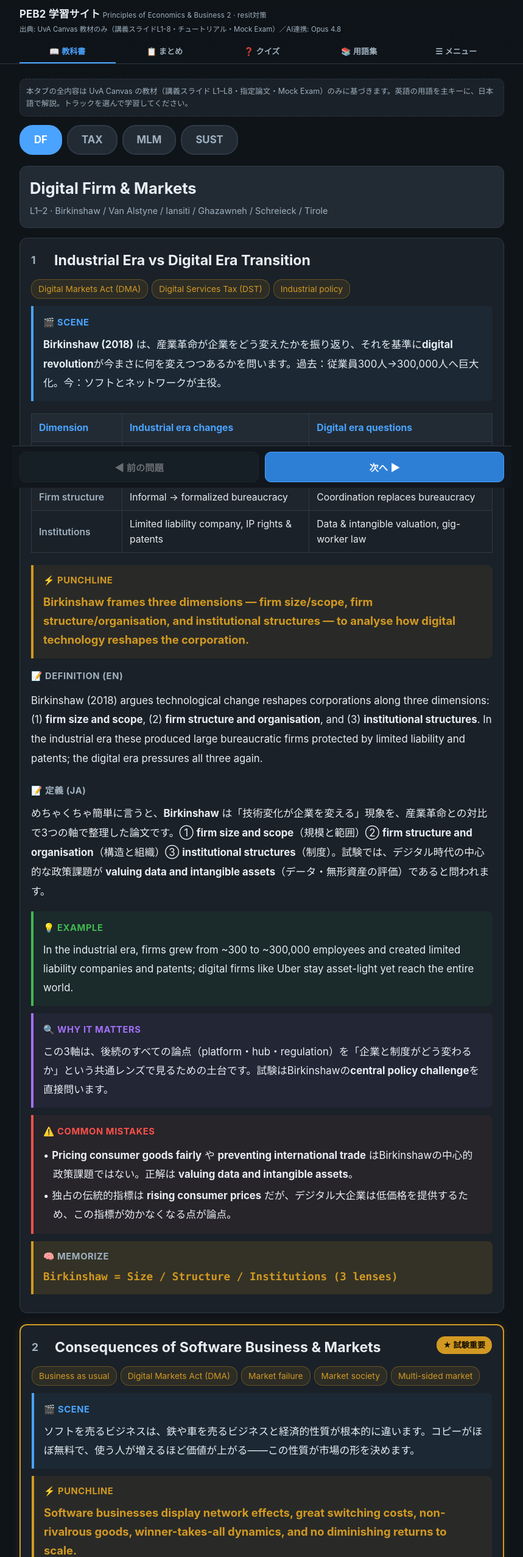
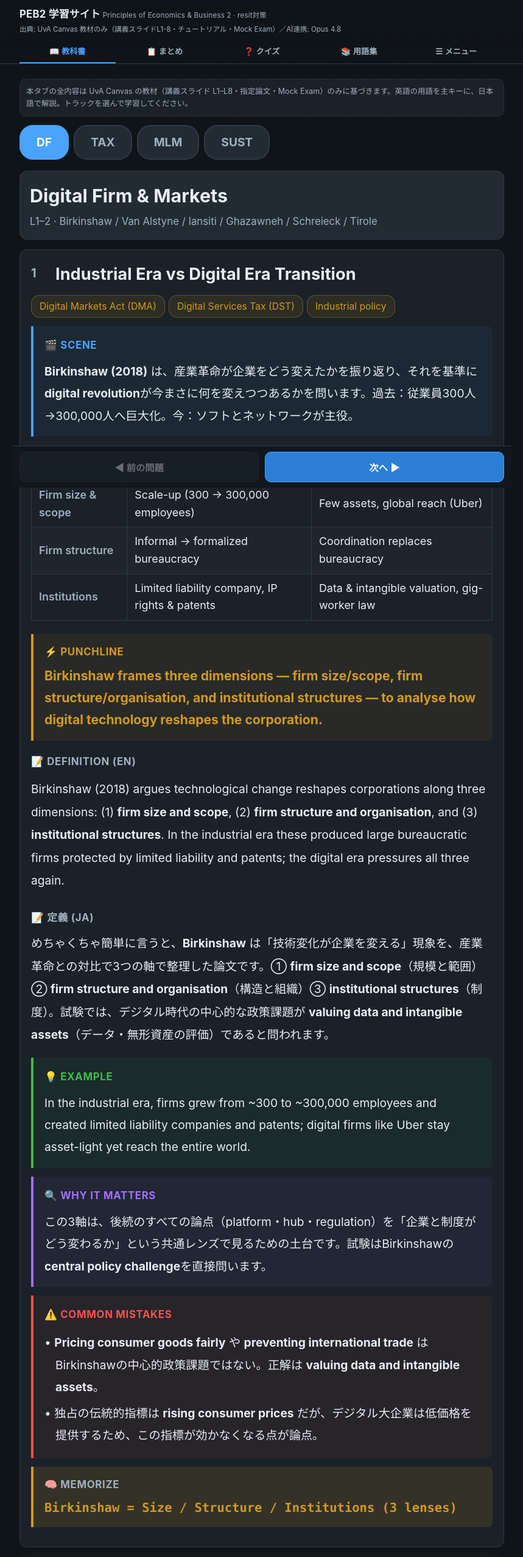
Before and after one commit to j-boxstyle/peb2-study, a plain HTML site: page index.html in a window 1280 px wide. Shown: the top 2554 px of the page at 61% size, without its empty margins (210-1069 px from the left). Drawn offline with Linux system fonts and the light colour scheme.

Commit message:
style(textbook): enlarge fonts further for readability

```diff
--- a/index.html
+++ b/index.html
@@ -106,68 +106,68 @@ kbd{background:var(--panel2);border:1px solid var(--line);border-radius:5px;padd
 /* ===== Textbook tab (8-block concept cards) ===== */
 .tb-intro{margin-bottom:14px}
 .ch-pills{display:flex;gap:8px;flex-wrap:wrap;margin:8px 0 18px}
-.ch-pill{background:var(--panel2);border:2px solid var(--line);border-radius:22px;padding:9px 22px;cursor:pointer;font-size:1.05rem;font-weight:700;color:var(--mut);transition:all .15s}
+.ch-pill{background:var(--panel2);border:2px solid var(--line);border-radius:22px;padding:11px 26px;cursor:pointer;font-size:1.2rem;font-weight:700;color:var(--mut);transition:all .15s}
 .ch-pill.active{background:var(--acc);border-color:var(--acc);color:#fff}
 .ch-pill:hover{border-color:var(--acc)}
 .chapter-header{margin-bottom:16px;padding:16px;background:var(--panel2);border-radius:12px;border:1px solid var(--line)}
-.chapter-title{font-size:1.6rem;font-weight:700;color:var(--tx)}
-.chapter-sub{font-size:.9rem;color:var(--mut);margin-top:4px}
+.chapter-title{font-size:1.9rem;font-weight:700;color:var(--tx)}
+.chapter-sub{font-size:1.05rem;color:var(--mut);margin-top:4px}
 .concept-card{background:var(--panel);border:1px solid var(--line);border-radius:12px;padding:18px;margin-bottom:18px}
 .concept-card.star-card{border:2px solid var(--warn);box-shadow:0 0 18px rgba(210,153,34,.12)}
 .concept-header{display:flex;align-items:flex-start;gap:10px;margin-bottom:12px}
-.concept-num{font-size:1.1rem;color:var(--mut);min-width:28px;font-weight:700;padding-top:4px}
-.concept-title{font-size:1.45rem;font-weight:700;flex:1;color:var(--tx)}
-.star-badge{background:var(--warn);color:#1a1200;font-size:.82rem;font-weight:700;padding:4px 11px;border-radius:14px;white-space:nowrap}
-.section-label{font-size:.92rem;font-weight:700;letter-spacing:.04em;text-transform:uppercase;margin-bottom:7px;color:var(--mut)}
-.scene-block{border-left:4px solid var(--acc);background:rgba(74,163,255,.06);padding:14px 16px;margin:12px 0;border-radius:0 8px 8px 0;font-size:1.05rem;line-height:1.85}
-.punch-block{border-left:4px solid var(--warn);background:rgba(210,153,34,.08);padding:14px 16px;margin:12px 0;border-radius:0 8px 8px 0}
-.punch-text{font-size:1.15rem;font-weight:700;color:var(--warn);line-height:1.7}
-.def-block{padding:4px 0;margin:12px 0;line-height:1.9;font-size:1.05rem}
-.def-entry{line-height:1.9;padding:3px 0}
-.def-bullet{display:block;padding:2px 0 2px 16px;text-indent:-16px}
-.example-block{border-left:4px solid var(--ok);background:rgba(63,185,80,.06);padding:14px 16px;margin:12px 0;border-radius:0 8px 8px 0;font-size:1.05rem;line-height:1.85}
-.why-block{border-left:4px solid var(--rev);background:rgba(163,113,247,.06);padding:14px 16px;margin:12px 0;border-radius:0 8px 8px 0;font-size:1.05rem;line-height:1.85}
-.mistakes-block{border-left:4px solid var(--ng);background:rgba(248,81,73,.06);padding:14px 16px;margin:12px 0;border-radius:0 8px 8px 0;font-size:1.05rem;line-height:1.85}
-.memorize-block{border-left:4px solid var(--warn);background:rgba(210,153,34,.14);padding:14px 16px;margin:12px 0;border-radius:0 8px 8px 0}
-.memorize-text{font-size:1.1rem;font-weight:700;color:var(--warn);font-family:ui-monospace,Menlo,monospace}
-.compare-table{width:100%;border-collapse:collapse;margin:8px 0;font-size:.98rem}
+.concept-num{font-size:1.25rem;color:var(--mut);min-width:30px;font-weight:700;padding-top:4px}
+.concept-title{font-size:1.7rem;font-weight:700;flex:1;color:var(--tx)}
+.star-badge{background:var(--warn);color:#1a1200;font-size:.95rem;font-weight:700;padding:5px 12px;border-radius:14px;white-space:nowrap}
+.section-label{font-size:1.05rem;font-weight:700;letter-spacing:.04em;text-transform:uppercase;margin-bottom:8px;color:var(--mut)}
+.scene-block{border-left:4px solid var(--acc);background:rgba(74,163,255,.06);padding:16px 18px;margin:14px 0;border-radius:0 8px 8px 0;font-size:1.2rem;line-height:1.9}
+.punch-block{border-left:4px solid var(--warn);background:rgba(210,153,34,.08);padding:16px 18px;margin:14px 0;border-radius:0 8px 8px 0}
+.punch-text{font-size:1.32rem;font-weight:700;color:var(--warn);line-height:1.7}
+.def-block{padding:4px 0;margin:14px 0;line-height:1.95;font-size:1.2rem}
+.def-entry{line-height:1.95;padding:3px 0}
+.def-bullet{display:block;padding:3px 0 3px 18px;text-indent:-18px}
+.example-block{border-left:4px solid var(--ok);background:rgba(63,185,80,.06);padding:16px 18px;margin:14px 0;border-radius:0 8px 8px 0;font-size:1.2rem;line-height:1.9}
+.why-block{border-left:4px solid var(--rev);background:rgba(163,113,247,.06);padding:16px 18px;margin:14px 0;border-radius:0 8px 8px 0;font-size:1.2rem;line-height:1.9}
+.mistakes-block{border-left:4px solid var(--ng);background:rgba(248,81,73,.06);padding:16px 18px;margin:14px 0;border-radius:0 8px 8px 0;font-size:1.2rem;line-height:1.9}
+.memorize-block{border-left:4px solid var(--warn);background:rgba(210,153,34,.14);padding:16px 18px;margin:14px 0;border-radius:0 8px 8px 0}
+.memorize-text{font-size:1.28rem;font-weight:700;color:var(--warn);font-family:ui-monospace,Menlo,monospace}
+.compare-table{width:100%;border-collapse:collapse;margin:8px 0;font-size:1.12rem}
 .compare-table th{background:var(--panel2);color:var(--acc);padding:10px 12px;text-align:left;border:1px solid var(--line);font-weight:700}
 .compare-table td{padding:9px 12px;border:1px solid var(--line)}
 .compare-table td:first-child{color:var(--mut);font-weight:600}
 .compare-table tr:nth-child(even) td{background:rgba(255,255,255,.02)}
 .md-table-wrap{overflow-x:auto;margin:8px 0}
-.md-table{width:100%;border-collapse:collapse;font-size:.98rem}
+.md-table{width:100%;border-collapse:collapse;font-size:1.12rem}
 .md-table th{background:var(--panel2);padding:8px 10px;text-align:left;border:1px solid var(--line);font-weight:700;color:var(--acc)}
 .md-table td{padding:7px 10px;border:1px solid var(--line)}
 .glossary-chips{display:flex;flex-wrap:wrap;gap:6px;margin-bottom:10px}
-.glossary-chip{background:rgba(210,153,34,.1);border:1px solid rgba(210,153,34,.35);color:var(--warn);font-size:.86rem;padding:4px 11px;border-radius:14px;cursor:help}
+.glossary-chip{background:rgba(210,153,34,.1);border:1px solid rgba(210,153,34,.35);color:var(--warn);font-size:.98rem;padding:5px 13px;border-radius:14px;cursor:help}
 .glossary-chip:hover{background:rgba(210,153,34,.2)}
 .inline-quiz{background:var(--panel2);border:2px solid var(--line);border-radius:12px;padding:16px;margin:18px 0}
-.inline-quiz-title{font-size:1.05rem;font-weight:700;color:var(--acc);margin-bottom:10px}
-.iq-q{font-size:1.05rem;font-weight:600;margin-bottom:8px;line-height:1.7}
-.iq-opt{background:var(--panel);border:1px solid var(--line);border-radius:8px;padding:11px 14px;margin:5px 0;cursor:pointer;font-size:1rem;transition:all .12s}
+.inline-quiz-title{font-size:1.2rem;font-weight:700;color:var(--acc);margin-bottom:10px}
+.iq-q{font-size:1.2rem;font-weight:600;margin-bottom:8px;line-height:1.75}
+.iq-opt{background:var(--panel);border:1px solid var(--line);border-radius:8px;padding:13px 16px;margin:6px 0;cursor:pointer;font-size:1.12rem;transition:all .12s}
 .iq-opt:hover{border-color:var(--acc)}
 .iq-opt.correct{background:rgba(63,185,80,.15);border-color:var(--ok);color:var(--ok)}
 .iq-opt.wrong{background:rgba(248,81,73,.15);border-color:var(--ng);color:var(--ng)}
-.iq-exp{font-size:.96rem;color:var(--mut);margin-top:8px;padding:11px;background:rgba(255,255,255,.03);border-radius:8px;line-height:1.75}
+.iq-exp{font-size:1.1rem;color:var(--mut);margin-top:8px;padding:13px;background:rgba(255,255,255,.03);border-radius:8px;line-height:1.8}
 .exam-section{margin:20px 0}
-.exam-section-title{font-size:1.1rem;font-weight:800;color:var(--rev);padding:11px 18px;background:rgba(163,113,247,.08);border-radius:10px;margin-bottom:14px}
+.exam-section-title{font-size:1.28rem;font-weight:800;color:var(--rev);padding:12px 20px;background:rgba(163,113,247,.08);border-radius:10px;margin-bottom:14px}
 .exam-card{background:rgba(163,113,247,.04);border:2px solid var(--rev);border-radius:12px;padding:18px;margin-bottom:16px}
 .exam-badge{display:inline-block;background:var(--rev);color:#fff;font-size:.7rem;font-weight:700;padding:4px 12px;border-radius:14px;margin-bottom:10px}
-.exam-scenario{font-size:1rem;background:rgba(163,113,247,.06);border-left:4px solid var(--rev);padding:14px 16px;border-radius:0 8px 8px 0;margin-bottom:12px;line-height:1.8}
+.exam-scenario{font-size:1.15rem;background:rgba(163,113,247,.06);border-left:4px solid var(--rev);padding:16px 18px;border-radius:0 8px 8px 0;margin-bottom:12px;line-height:1.85}
 .doit-items{margin:0 0 12px;padding:0;list-style:none}
-.doit-items li{font-size:1rem;padding:7px 0 7px 18px;border-bottom:1px solid var(--line);position:relative}
+.doit-items li{font-size:1.15rem;padding:8px 0 8px 20px;border-bottom:1px solid var(--line);position:relative}
 .doit-items li:last-child{border-bottom:none}
 .doit-items li::before{content:"\2192";position:absolute;left:0;color:var(--warn)}
 .exam-qs{margin-bottom:12px}
-.exam-qs li{font-size:1.02rem;font-weight:600;padding:6px 0;line-height:1.7}
-.exam-reveal{background:rgba(163,113,247,.12);border:2px solid var(--rev);color:var(--rev);font-size:1rem;font-weight:700;border-radius:10px;padding:12px 22px;cursor:pointer;width:100%}
+.exam-qs li{font-size:1.18rem;font-weight:600;padding:7px 0;line-height:1.75}
+.exam-reveal{background:rgba(163,113,247,.12);border:2px solid var(--rev);color:var(--rev);font-size:1.15rem;font-weight:700;border-radius:10px;padding:13px 24px;cursor:pointer;width:100%}
 .exam-reveal:hover{background:rgba(163,113,247,.25)}
 .exam-solution{display:none;margin-top:14px}
 .exam-solution.visible{display:block}
-.exam-sol-block{background:rgba(63,185,80,.06);border:1px solid rgba(63,185,80,.3);border-radius:10px;padding:18px;font-size:1rem;line-height:1.8}
+.exam-sol-block{background:rgba(63,185,80,.06);border:1px solid rgba(63,185,80,.3);border-radius:10px;padding:18px;font-size:1.15rem;line-height:1.85}
 .exam-sol-block p{margin:6px 0 12px}
-.exam-sol-label{font-size:.96rem;font-weight:700;color:var(--ok);margin-bottom:6px}
+.exam-sol-label{font-size:1.1rem;font-weight:700;color:var(--ok);margin-bottom:6px}
 </style>
 </head>
 <body>
```
